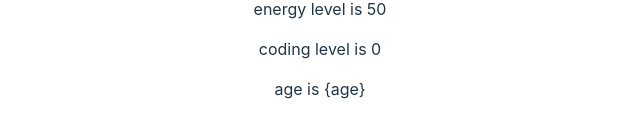
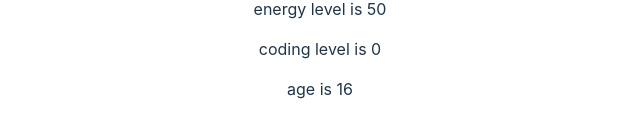
Before and after one commit to fac28/PetProgrammer, a React (Vite) app: page / in a window 1280 px wide. Shown: the part 466-604 px from the top of the page, without its empty margins (320-960 px from the left). Built offline with nearby package versions, Linux system fonts and the light colour scheme.

Commit message:
fixed display age

```diff
--- a/src/App.jsx
+++ b/src/App.jsx
@@ -30,7 +30,7 @@ function App() {
       <div className="stats">
         <p>{alive ? `energy level is ${energy}` : `Your programmer is`}</p>
         <p>{alive ? `coding level is ${codingSkill}` : `DEAD!`}</p>
-        <p>{alive? `age is {age}`:`aged {age}`}</p>
+        <p>{alive? `age is ${age}`:`aged ${age}`}</p>
       </div>
     </>
   );
```
